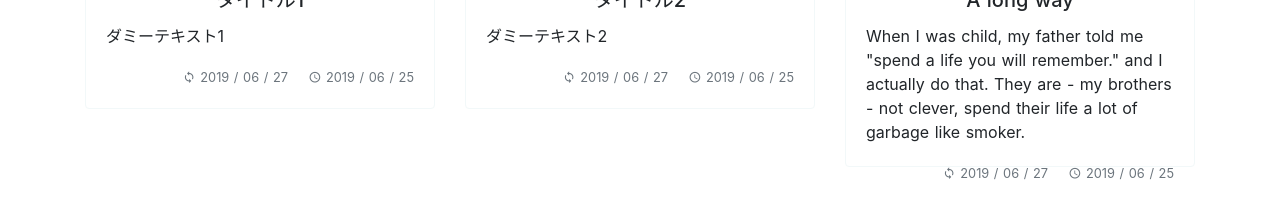
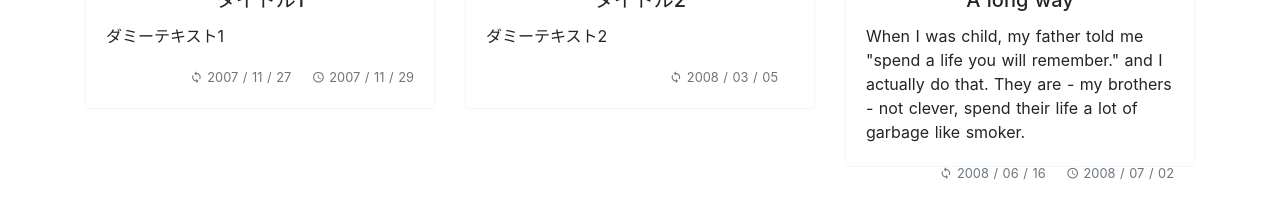
Before and after one commit to rikusen0335/nuxtlog, a Nuxt app: page / in a window 1280 px wide. Shown: the part 592-800 px from the top of the page. Built offline with nearby package versions, Linux system fonts and the light colour scheme.

Commit message:
add release_date and update_date

```diff
--- a/components/ArticleCard.vue
+++ b/components/ArticleCard.vue
@@ -12,11 +12,11 @@
         <p class="card-text text-right">
           <small class="text-muted mr-3">
             <span class="mdi mdi-sync"></span>
-            2019 / 06 / 27
+            {{ release_date }}
           </small>
-          <small class="text-muted">
+          <small v-if="update_date" class="text-muted">
             <span class="mdi mdi-clock-outline"></span>
-            2019 / 06 / 25
+            {{ update_date }}
           </small>
         </p>
       </div>
@@ -34,6 +34,12 @@ export default class ArticleCard extends Vue {
 
   @Prop()
   text!: string
+
+  @Prop()
+  release_date!: string
+
+  @Prop()
+  update_date!: string
 }
 </script>
 
--- a/pages/index.vue
+++ b/pages/index.vue
@@ -13,7 +13,11 @@
             :title="post.title"
             :text="post.text"
             class="text-reset text-decoration-none">
-            <ArticleCard :title="post.title" :text="post.text"/>
+            <ArticleCard
+              :title="post.title"
+              :text="post.text"
+              :release_date="post.release_date"
+              :update_date="post.update_date"/>
           </n-link>
         </div>
       </div>
@@ -39,25 +43,27 @@ export default class PostIndex extends Vue {
         {
           id: 1,
           title: "タイトル1",
-          release_date: "2007年9月",
+          release_date: "2007 / 11 / 27",
+          update_date: "2007 / 11 / 29",
           text: "ダミーテキスト1"
         },
         {
           id: 2,
           title: "タイトル2",
-          release_date: "2008年3月",
+          release_date: "2008 / 03 / 05",
           text: "ダミーテキスト2"
         },
         {
           id: 3,
           title: "A long way",
-          release_date: "2008年6月",
+          release_date: "2008 / 06 / 16",
+          update_date: "2008 / 07 / 02",
           text: 'When I was child, my father told me "spend a life you will remember." and I actually do that. They are - my brothers - not clever, spend their life a lot of garbage like smoker.'
         },
         {
           id: 4,
           title: "人間社会、ポリスとはいかにつくられるか",
-          release_date: "2008年6月",
+          release_date: "2008 / 06 / 21",
           text: "我々は孤独な生き物であるがゆえに、社会を作り、仲間を作ろうとするのだ。"
         }
       ]
```
